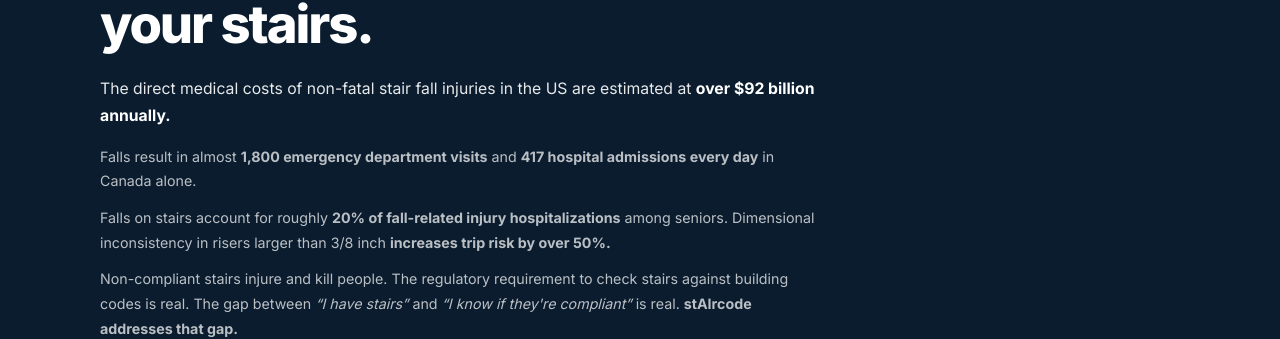
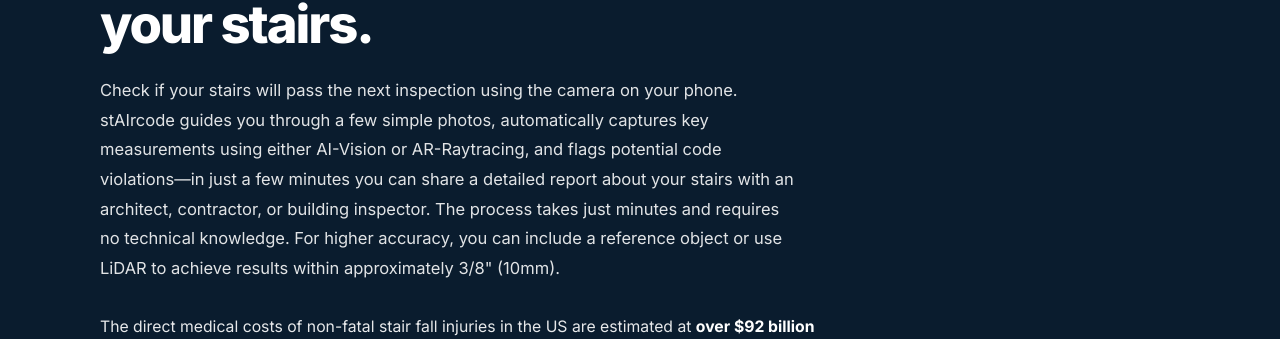
Before and after one commit to turboyerbo/stAircode, a Next.js app: page /marketing in a window 1280 px wide. Shown: the part 222-561 px from the top of the page. Built offline with nearby package versions, Linux system fonts and the light colour scheme; no server answers.

Commit message:
updated Stripe

```diff
--- a/src/app/marketing/page.tsx
+++ b/src/app/marketing/page.tsx
@@ -122,6 +122,17 @@
           <h1 style={{ fontSize: 'clamp(2rem, 5vw, 3.5rem)', fontWeight: 800, letterSpacing: '-0.04em', lineHeight: 1.1, maxWidth: 800, marginBottom: '1.5rem', color: '#FFFFFF' }}>
   It takes a few minutes to check your stairs.
           </h1>
+
+          {/* Hero description */}
+          <p style={{ fontSize: '1.1rem', lineHeight: 1.8, color: 'rgba(255,255,255,0.88)', maxWidth: 700, marginBottom: '2rem' }}>
+            Check if your stairs will pass the next inspection using the camera on your phone.
+            {' '}stAIrcode guides you through a few simple photos, automatically captures key
+            measurements using either AI-Vision or AR-Raytracing, and flags potential code
+            violations—in just a few minutes you can share a detailed report about your stairs
+            with an architect, contractor, or building inspector. The process takes just minutes
+            and requires no technical knowledge. For higher accuracy, you can include a reference
+            object or use LiDAR to achieve results within approximately 3/8&quot; (10mm).
+          </p>
 
           {/* Problem statement */}
           <div style={{ maxWidth: 720, marginBottom: '2rem' }}>
@@ -323,7 +334,7 @@
                 <div style={{ fontSize: '2.5rem', fontWeight: 800, letterSpacing: '-0.04em', color: '#0D1E2E' }}>$2.99</div>
                 <span style={{ fontSize: '0.7rem', fontWeight: 800, fontFamily: 'monospace', color: '#27A96B', background: 'rgba(39,169,107,0.12)', padding: '0.15rem 0.55rem', borderRadius: 4, border: '1px solid rgba(39,169,107,0.3)', letterSpacing: '0.08em' }}>FREE IN BETA</span>
               </div>
-              <div style={{ fontSize: '0.82rem', color: '#5E7D9B', marginBottom: '1.5rem' }}>One-time per report · Free during beta</div>
+              <div style={{ fontSize: '0.82rem', color: '#5E7D9B', marginBottom: '1.5rem' }}>One-time per report · Free until June 2026</div>
               <ul style={{ listStyle: 'none', display: 'flex', flexDirection: 'column', gap: '0.6rem', marginBottom: '1.75rem' }}>
                 {['Everything in Free', 'PDF compliance report', 'Cited measurements & code references', 'Shareable with inspector or agent', 'Email delivery within minutes'].map(f => (
                   <li key={f} style={{ fontSize: '0.875rem', color: '#0D1E2E', display: 'flex', gap: '0.5rem' }}>
```
Also changed, not shown: package.json (+6 -6 lines), src/app/api/stripe/checkout/route.ts (+13 -2 lines), src/app/components/ReportScreen.tsx (+4 -4 lines), 1 other file (tests, documents, lock files or other folders).
